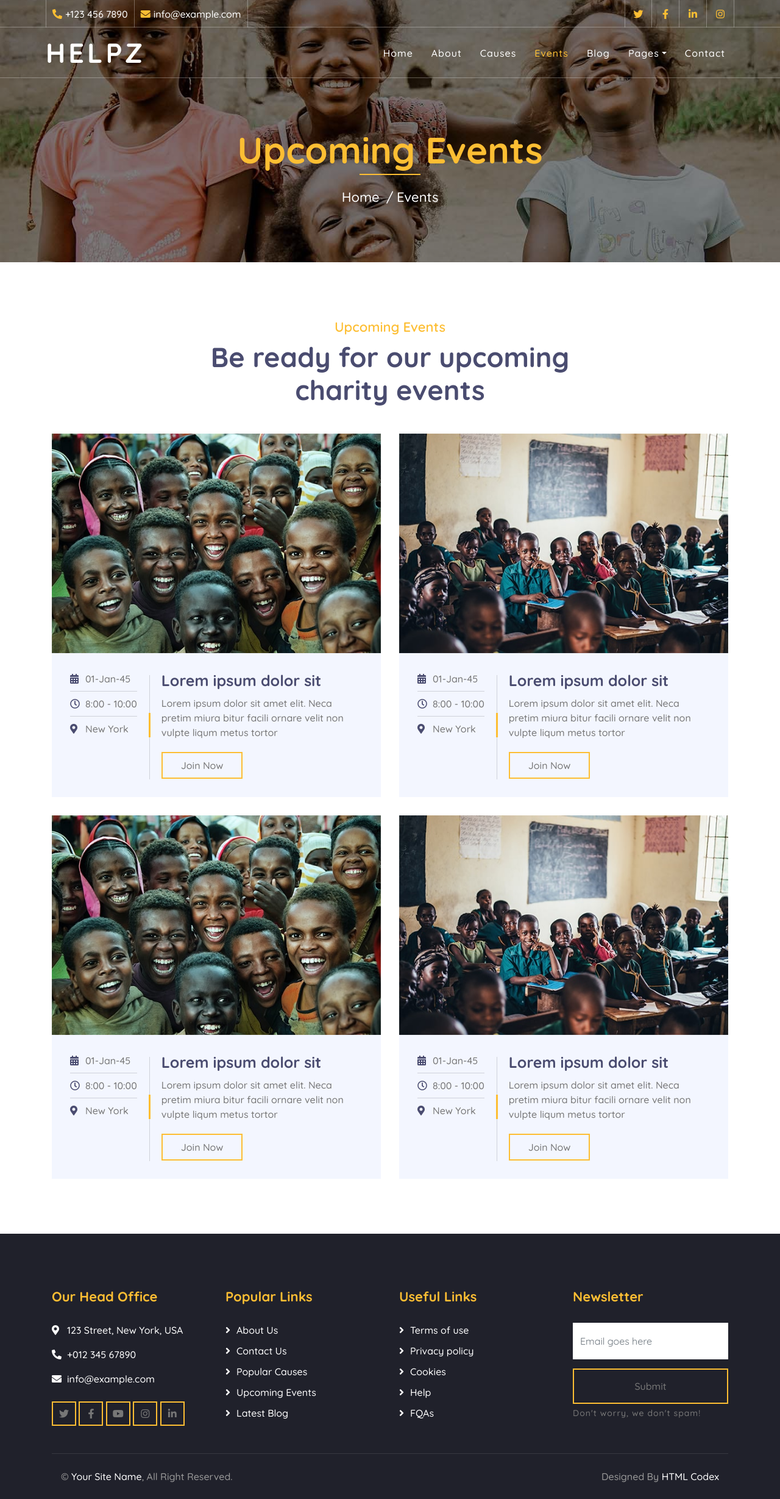
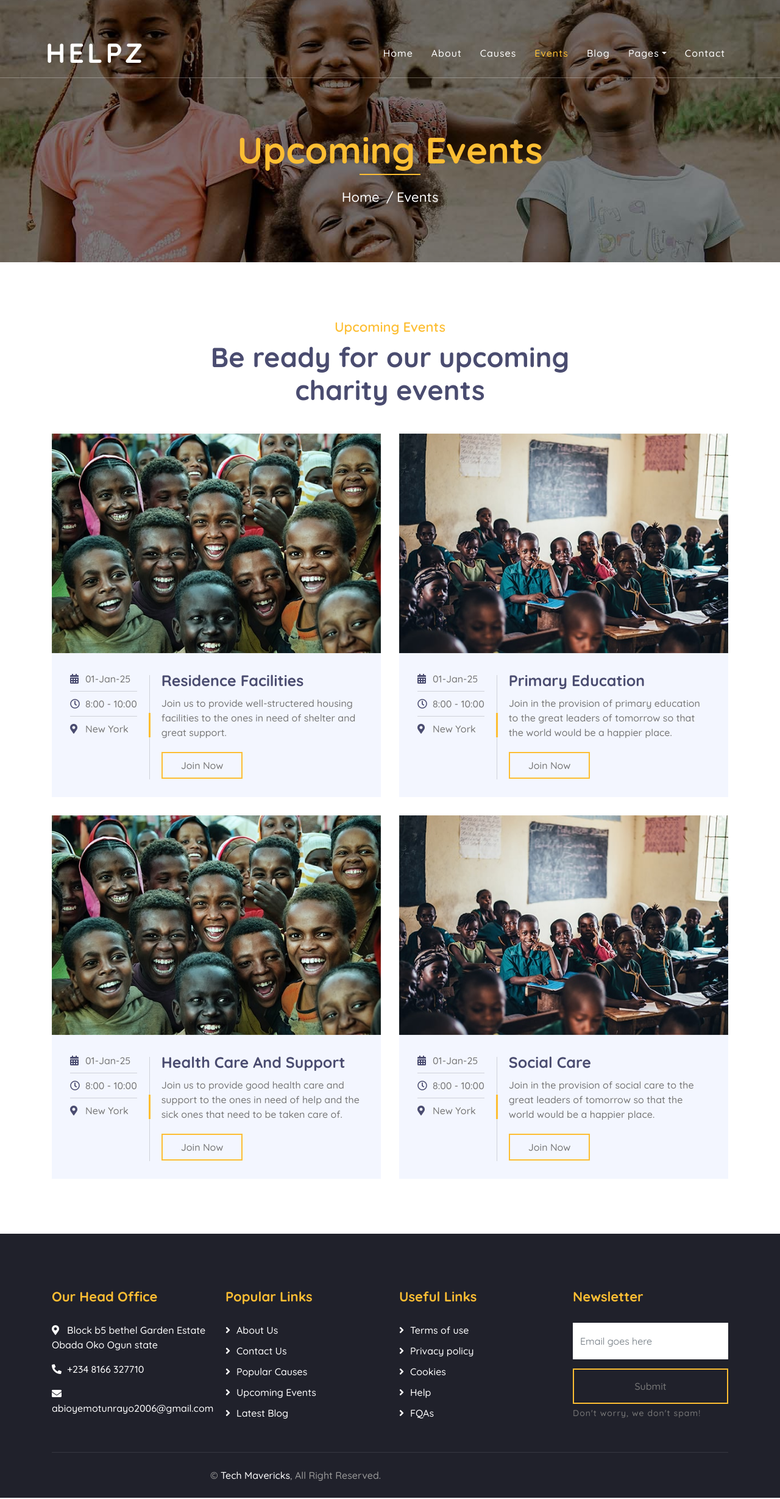
Before and after one commit to MayowaAbdul/tech-mavericks, a Django app: template templates/event.html in a window 1280 px wide. Shown: the whole page at 61% size. Run offline with Django 5.2, Linux system fonts and the light colour scheme; the template is opened without the code that fills it, so the values that code supplies are empty; some libraries are stand-ins or nearby versions.

Commit message:
new changes

```diff
--- a/templates/event.html
+++ b/templates/event.html
@@ -25,36 +25,6 @@
     </head>
 
     <body>
-        <!-- Top Bar Start -->
-        <div class="top-bar d-none d-md-block">
-            <div class="container-fluid">
-                <div class="row">
-                    <div class="col-md-8">
-                        <div class="top-bar-left">
-                            <div class="text">
-                                <i class="fa fa-phone-alt"></i>
-                                <p>+123 456 7890</p>
-                            </div>
-                            <div class="text">
-                                <i class="fa fa-envelope"></i>
-                                <p>info@example.com</p>
-                            </div>
-                        </div>
-                    </div>
-                    <div class="col-md-4">
-                        <div class="top-bar-right">
-                            <div class="social">
-                                <a href=""><i class="fab fa-twitter"></i></a>
-                                <a href=""><i class="fab fa-facebook-f"></i></a>
-                                <a href=""><i class="fab fa-linkedin-in"></i></a>
-                                <a href=""><i class="fab fa-instagram"></i></a>
-                            </div>
-                        </div>
-                    </div>
-                </div>
-            </div>
-        </div>
-        <!-- Top Bar End -->
 
         <!-- Nav Bar Start -->
         <div class="navbar navbar-expand-lg bg-dark navbar-dark">
@@ -97,8 +67,8 @@
                         <h2>Upcoming Events</h2>
                     </div>
                     <div class="col-12">
-                        <a href="">Home</a>
-                        <a href="">Events</a>
+                        <a href="index.html">Home</a>
+                        <a href="event.html">Events</a>
                     </div>
                 </div>
             </div>
@@ -119,14 +89,14 @@
                             <img src="img/event-1.jpg" alt="Image">
                             <div class="event-content">
                                 <div class="event-meta">
-                                    <p><i class="fa fa-calendar-alt"></i>01-Jan-45</p>
+                                    <p><i class="fa fa-calendar-alt"></i>01-Jan-25</p>
                                     <p><i class="far fa-clock"></i>8:00 - 10:00</p>
                                     <p><i class="fa fa-map-marker-alt"></i>New York</p>
                                 </div>
                                 <div class="event-text">
-                                    <h3>Lorem ipsum dolor sit</h3>
+                                    <h3>Residence Facilities</h3>
                                     <p>
-                                        Lorem ipsum dolor sit amet elit. Neca pretim miura bitur facili ornare velit non vulpte liqum metus tortor
+                                        Join us to provide well-structered housing facilities to the ones in need of shelter and great support.
                                     </p>
                                     <a class="btn btn-custom" href="">Join Now</a>
                                 </div>
@@ -138,14 +108,14 @@
                             <img src="img/event-2.jpg" alt="Image">
                             <div class="event-content">
                                 <div class="event-meta">
-                                    <p><i class="fa fa-calendar-alt"></i>01-Jan-45</p>
+                                    <p><i class="fa fa-calendar-alt"></i>01-Jan-25</p>
                                     <p><i class="far fa-clock"></i>8:00 - 10:00</p>
                                     <p><i class="fa fa-map-marker-alt"></i>New York</p>
                                 </div>
                                 <div class="event-text">
-                                    <h3>Lorem ipsum dolor sit</h3>
+                                    <h3>Primary Education</h3>
                                     <p>
-                                        Lorem ipsum dolor sit amet elit. Neca pretim miura bitur facili ornare velit non vulpte liqum metus tortor
+                                        Join in the provision of primary education to the great leaders of tomorrow so that the world would be a happier place.
                                     </p>
                                     <a class="btn btn-custom" href="">Join Now</a>
                                 </div>
@@ -157,15 +127,14 @@
                             <img src="img/event-1.jpg" alt="Image">
                             <div class="event-content">
                                 <div class="event-meta">
-                                    <p><i class="fa fa-calendar-alt"></i>01-Jan-45</p>
+                                    <p><i class="fa fa-calendar-alt"></i>01-Jan-25</p>
                                     <p><i class="far fa-clock"></i>8:00 - 10:00</p>
                                     <p><i class="fa fa-map-marker-alt"></i>New York</p>
                                 </div>
                                 <div class="event-text">
-                                    <h3>Lorem ipsum dolor sit</h3>
+                                    <h3>Health Care And Support</h3>
                                     <p>
-                                        Lorem ipsum dolor sit amet elit. Neca pretim miura bitur facili ornare velit non vulpte liqum metus tortor
-                                    </p>
+                                        Join us to provide good health care and support to the ones in need of help and the sick ones that need to be taken care of.
                                     <a class="btn btn-custom" href="">Join Now</a>
                                 </div>
                             </div>
@@ -176,14 +145,14 @@
                             <img src="img/event-2.jpg" alt="Image">
                             <div class="event-content">
                                 <div class="event-meta">
-                                    <p><i class="fa fa-calendar-alt"></i>01-Jan-45</p>
+                                    <p><i class="fa fa-calendar-alt"></i>01-Jan-25</p>
                                     <p><i class="far fa-clock"></i>8:00 - 10:00</p>
                                     <p><i class="fa fa-map-marker-alt"></i>New York</p>
                                 </div>
                                 <div class="event-text">
-                                    <h3>Lorem ipsum dolor sit</h3>
+                                    <h3>Social Care</h3>
                                     <p>
-                                        Lorem ipsum dolor sit amet elit. Neca pretim miura bitur facili ornare velit non vulpte liqum metus tortor
+                                        Join in the provision of social care to the great leaders of tomorrow so that the world would be a happier place.
                                     </p>
                                     <a class="btn btn-custom" href="">Join Now</a>
                                 </div>
@@ -203,26 +172,19 @@
                     <div class="col-lg-3 col-md-6">
                         <div class="footer-contact">
                             <h2>Our Head Office</h2>
-                            <p><i class="fa fa-map-marker-alt"></i>123 Street, New York, USA</p>
-                            <p><i class="fa fa-phone-alt"></i>+012 345 67890</p>
-                            <p><i class="fa fa-envelope"></i>info@example.com</p>
-                            <div class="footer-social">
-                                <a class="btn btn-custom" href=""><i class="fab fa-twitter"></i></a>
-                                <a class="btn btn-custom" href=""><i class="fab fa-facebook-f"></i></a>
-                                <a class="btn btn-custom" href=""><i class="fab fa-youtube"></i></a>
-                                <a class="btn btn-custom" href=""><i class="fab fa-instagram"></i></a>
-                                <a class="btn btn-custom" href=""><i class="fab fa-linkedin-in"></i></a>
-                            </div>
+                            <p><i class="fa fa-map-marker-alt"></i>Block b5 bethel Garden Estate Obada Oko Ogun state</p>
+                            <p><i class="fa fa-phone-alt"></i>+234 8166 327710</p>
+                            <p><i class="fa fa-envelope"></i>abioyemotunrayo2006@gmail.com</p>
                         </div>
                     </div>
                     <div class="col-lg-3 col-md-6">
                         <div class="footer-link">
                             <h2>Popular Links</h2>
-                            <a href="">About Us</a>
-                            <a href="">Contact Us</a>
-                            <a href="">Popular Causes</a>
-                            <a href="">Upcoming Events</a>
-                            <a href="">Latest Blog</a>
+                            <a href="./about.html">About Us</a>
+                            <a href="./contact.html">Contact Us</a>
+                            <a href="./causes.html">Popular Causes</a>
+                            <a href="./event.html">Upcoming Events</a>
+                            <a href="./blog.html">Latest Blog</a>
                         </div>
                     </div>
                     <div class="col-lg-3 col-md-6">
@@ -250,10 +212,7 @@
             <div class="container copyright">
                 <div class="row">
                     <div class="col-md-6">
-                        <p>&copy; <a href="#">Your Site Name</a>, All Right Reserved.</p>
-                    </div>
-                    <div class="col-md-6">
-                        <p>Designed By <a href="https://htmlcodex.com">HTML Codex</a></p>
+                        <p>&copy; <a href="#">Tech Mavericks</a>, All Right Reserved.</p>
                     </div>
                 </div>
             </div>
```
